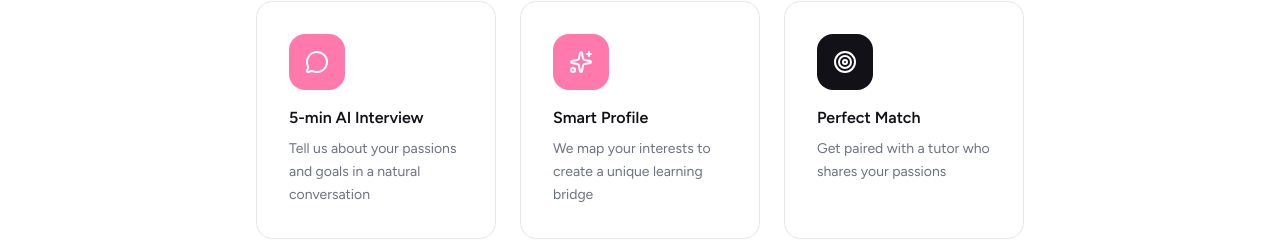
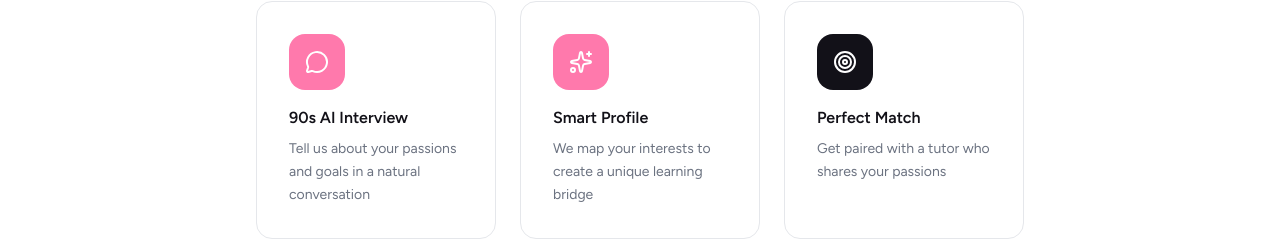
Before and after one commit to mrncstt/preply-hackathon, a Next.js app in the folder prototype/: page / in a window 1280 px wide. Shown: the part 542-782 px from the top of the page. Built offline with nearby package versions, Linux system fonts and the light colour scheme.

Commit message:
change interview duration from 5 minutes to 90 seconds everywhere

```diff
--- a/prototype/components/landing/Hero.tsx
+++ b/prototype/components/landing/Hero.tsx
@@ -58,7 +58,7 @@ export function Hero({ onStartInterview }: HeroProps) {
         <div className="grid grid-cols-1 sm:grid-cols-3 gap-6 max-w-3xl mt-20">
           <FeatureCard
             icon={<MessageCircle className="w-6 h-6" />}
-            title="5-min AI Interview"
+            title="90s AI Interview"
             description="Tell us about your passions and goals in a natural conversation"
             color="#FF79AC"
           />
--- a/prototype/public/pitch.html
+++ b/prototype/public/pitch.html
@@ -249,7 +249,7 @@
       </div>
       <div class="badge badge-pink">Hackathon Barcelona 2026</div>
       <h1>Right now, Preply asks you to <span class="accent">pick a tutor from a list.</span></h1>
-      <p>Imagine instead: you spend 5 minutes talking about why you're obsessed with Argentine tango, and the platform builds your entire Spanish journey around that obsession.</p>
+      <p>Imagine instead: you spend 90 seconds talking about why you're obsessed with Argentine tango, and the platform builds your entire Spanish journey around that obsession.</p>
       <div class="pulse-idea">&#128161;</div>
       <!-- SPEAKER: Pause after "from a list", let it land. Then slow down on "Argentine tango". ~20s -->
     </div>
```
Also changed, not shown: 1 other file (tests, documents, lock files or other folders).
